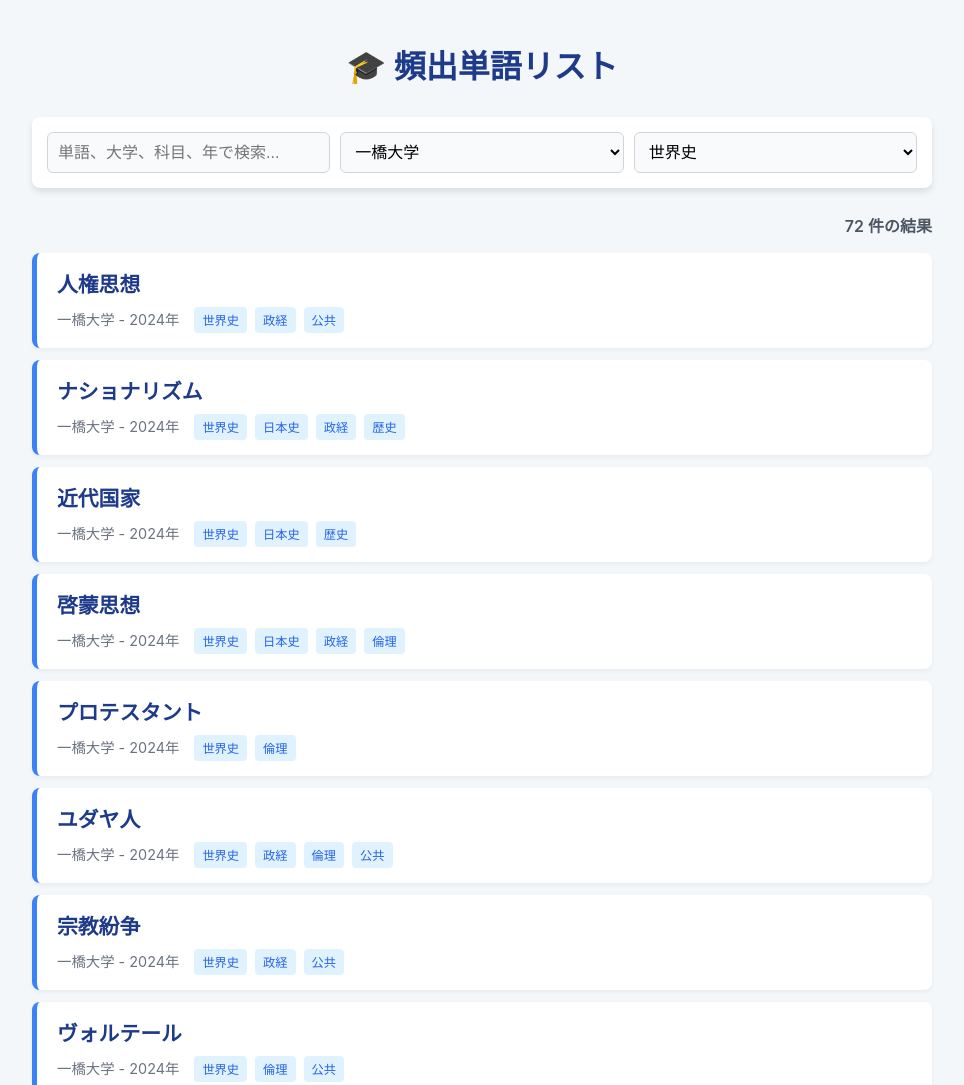
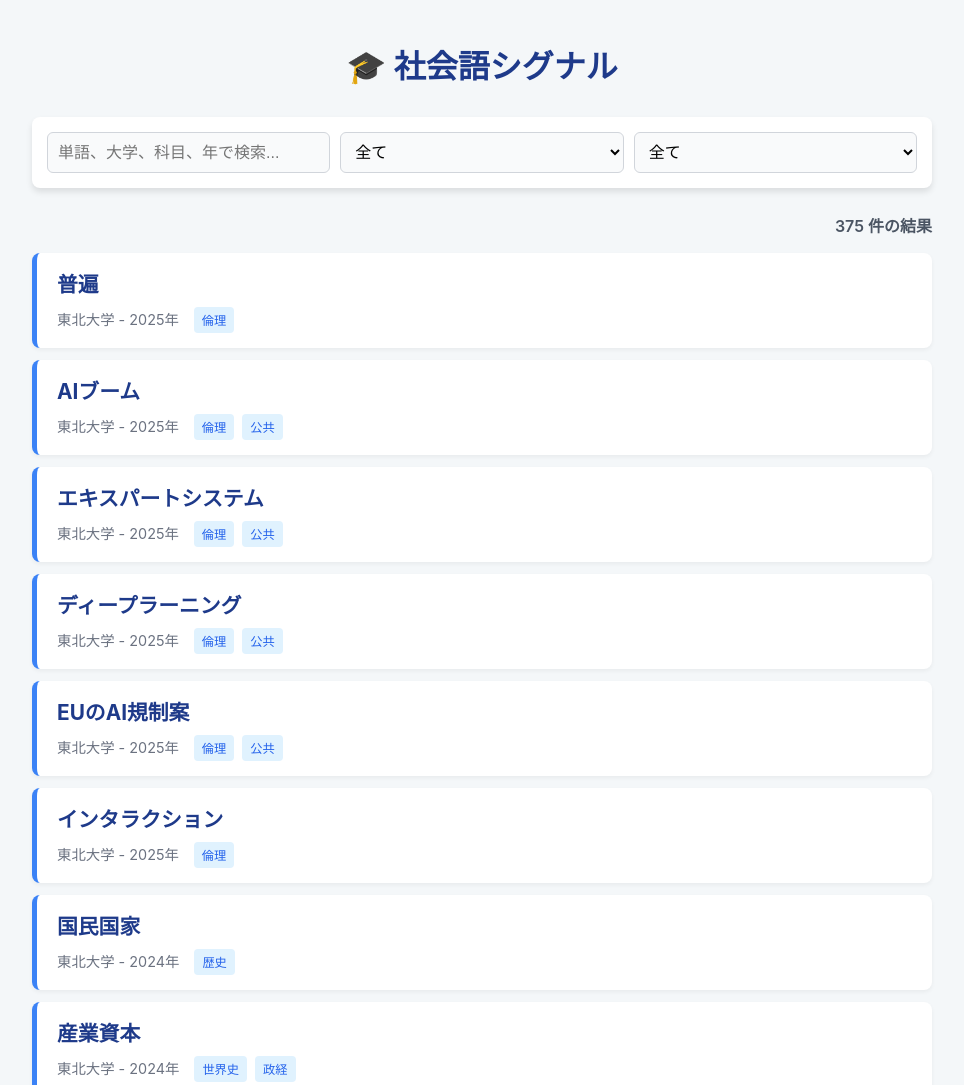
Before and after one commit to aholete/shakaigo, a plain HTML site: page index.html in a window 1280 px wide. Shown: the top 1085 px of the page, without its empty margins (158-1122 px from the left). Drawn offline with Linux system fonts and the light colour scheme.

Commit message:
Update index.html

```diff
--- a/index.html
+++ b/index.html
@@ -3,7 +3,7 @@
 <head>
     <meta charset="UTF-8">
     <meta name="viewport" content="width=device-width, initial-scale=1.0">
-    <title>🎓 頻出単語リスト</title>
+    <title>社会語シグナル</title>
     <style>
         body { font-family: -apple-system, BlinkMacSystemFont, "Segoe UI", Roboto, "Helvetica Neue", Arial, sans-serif; padding: 20px; max-width: 900px; margin: auto; background-color: #f4f7f9; color: #333; }
         h1 { text-align: center; color: #1e3a8a; margin-bottom: 30px; }
@@ -40,7 +40,7 @@
     </style>
 </head>
 <body>
-    <h1>🎓 頻出単語リスト</h1>
+    <h1>🎓 社会語シグナル</h1>
 
     <div class="controls">
         <input type="text" id="searchInput" placeholder="単語、大学、科目、年で検索..." aria-label="検索">
@@ -421,7 +421,7 @@
             {university: "北海道大学", subject: "倫理,公共", word: "ヒューマニスト", year: 2023},
             {university: "北海道大学", subject: "倫理,公共", word: "モンテーニュ", year: 2023},
             {university: "北海道大学", subject: "倫理", word: "良識", year: 2023},
-            {university: "北海道大学", subject: "倫理,公共", word: "寛容", year:2023 },
+            {university: "北海道大学", subject: "寛容", year:2023 },
             {university: "北海道大学", subject: "世界史,日本史,政経,倫理,公共,歴史,地理", word: "民主主義", year: 2023},
             {university: "北海道大学", subject: "世界史", word: "中世のキリスト教文明", year: 2023},
             {university: "北海道大学", subject: "世界史,政経,歴史", word: "フランス革命", year: 2023},
@@ -444,6 +444,11 @@
         // データの準備とフィルタオプションの生成
         function initialize() {
             populateFilters(wordsData);
+
+            // ★★★ 修正点: フィルタの初期値を「全て」に設定 ★★★
+            universityFilter.value = '全て';
+            subjectFilter.value = '全て';
+
             applyFilters();
 
             // イベントリスナーの設定
@@ -467,6 +472,8 @@
             });
 
             // 大学フィルタの生成
+            // 既存のオプションをクリア
+            universityFilter.innerHTML = '';
             Array.from(universities).sort().forEach(uni => {
                 const option = document.createElement('option');
                 option.value = uni;
@@ -475,6 +482,8 @@
             });
 
             // 科目フィルタの生成
+            // 既存のオプションをクリア
+            subjectFilter.innerHTML = '';
             Array.from(subjects).sort().forEach(sub => {
                 const option = document.createElement('option');
                 option.value = sub;
```
